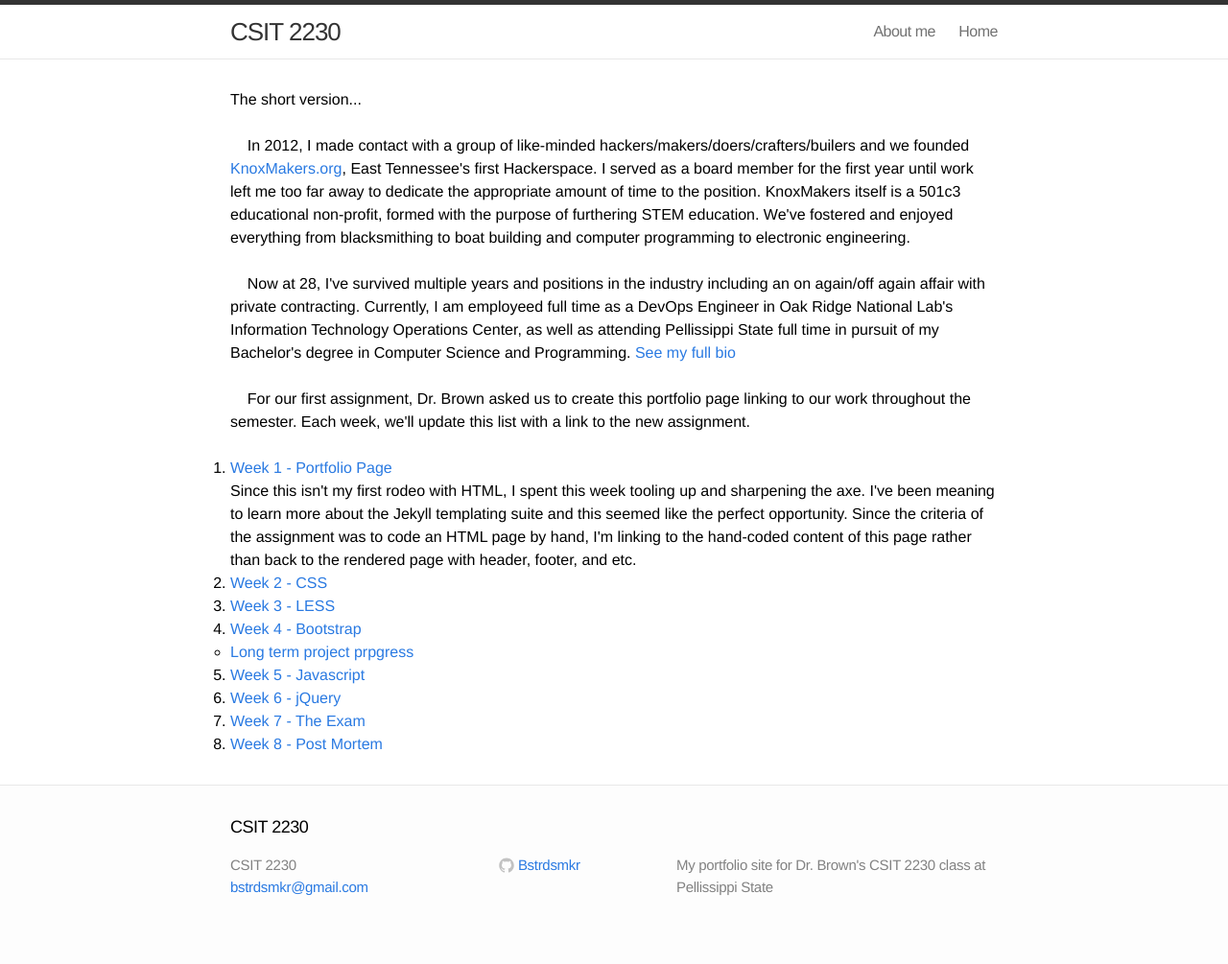
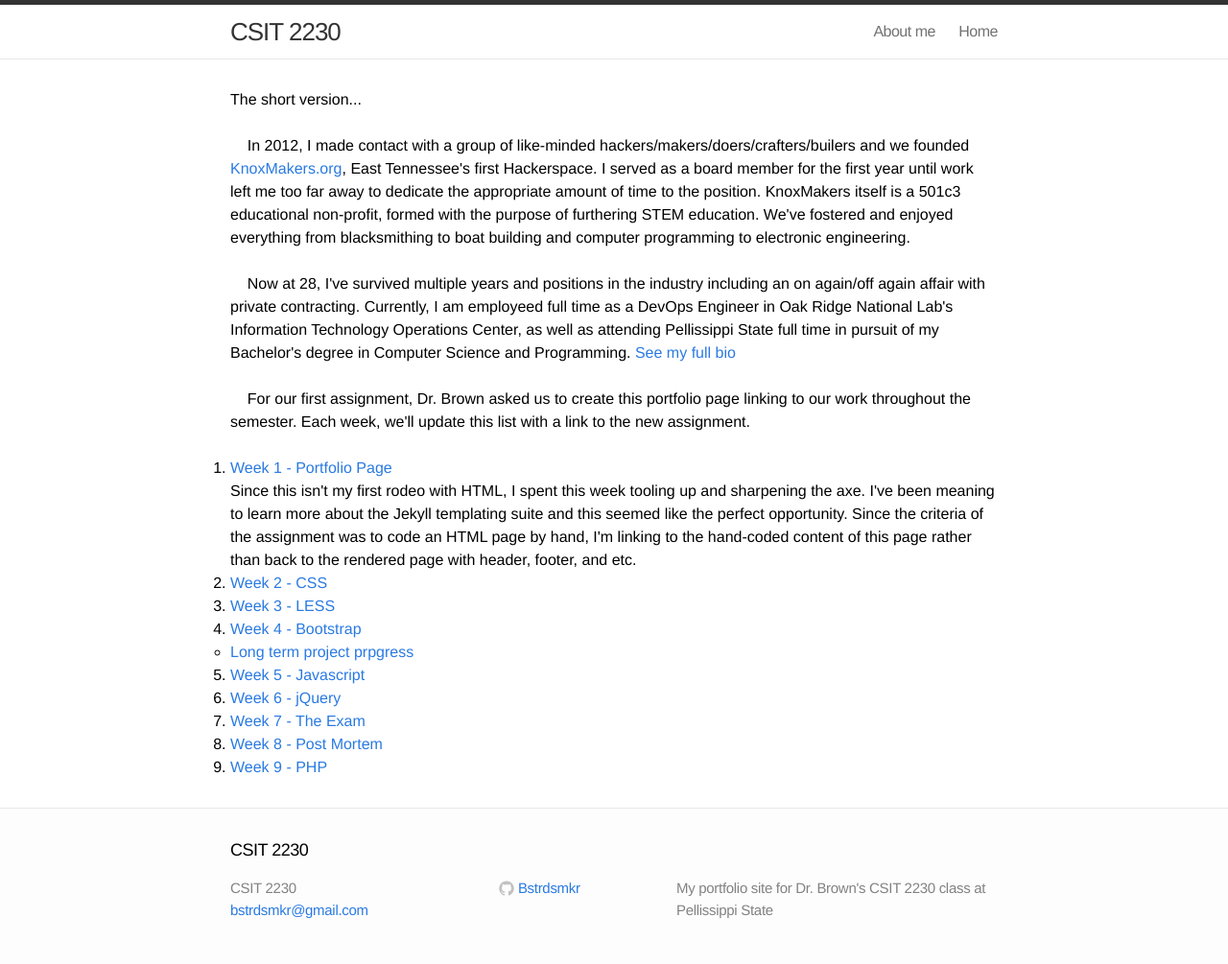
Before and after one commit to bstrdsmkr/CSIT2230, a Jekyll site: the page built from index.html, in a window 1280 px wide. Shown: the whole page at 96% size. Built offline with Jekyll 4.4.1, drawn with Linux system fonts in a browser that asks for light colours; before the commit the page ends 981 px from its top, so only the background shows below that.

Commit message:
updated portfolio for week 9

```diff
--- a/index.html
+++ b/index.html
@@ -66,6 +66,9 @@ title: Home
     <li>
       <a href="{{ site.baseurl }}/week8-thereckoning">Week 8 - Post Mortem</a>
     </li>
+    <li>
+      <a href="http://ps11.pstcc.edu/~c2230a15/week9/index.php">Week 9 - PHP</a>
+    </li>
   </ol>
 </body>
 </html>
```
